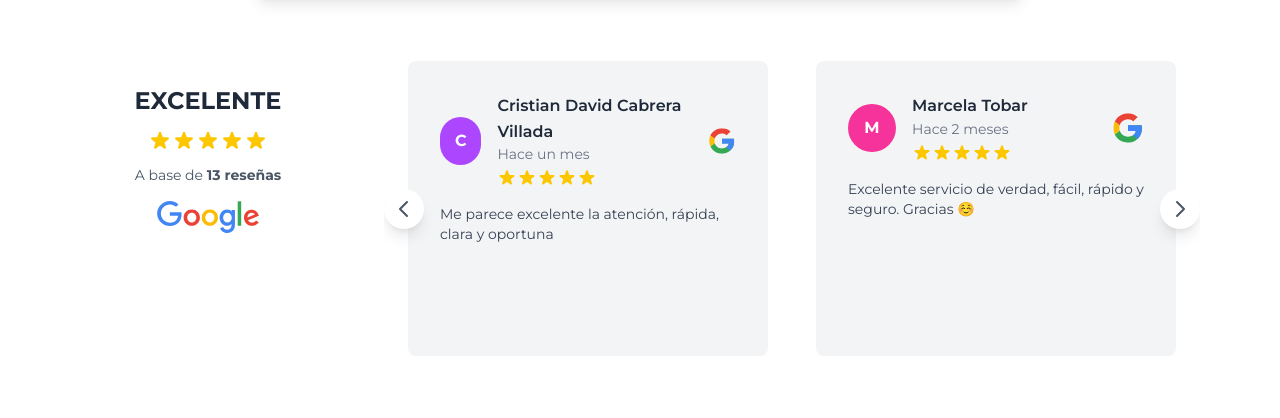
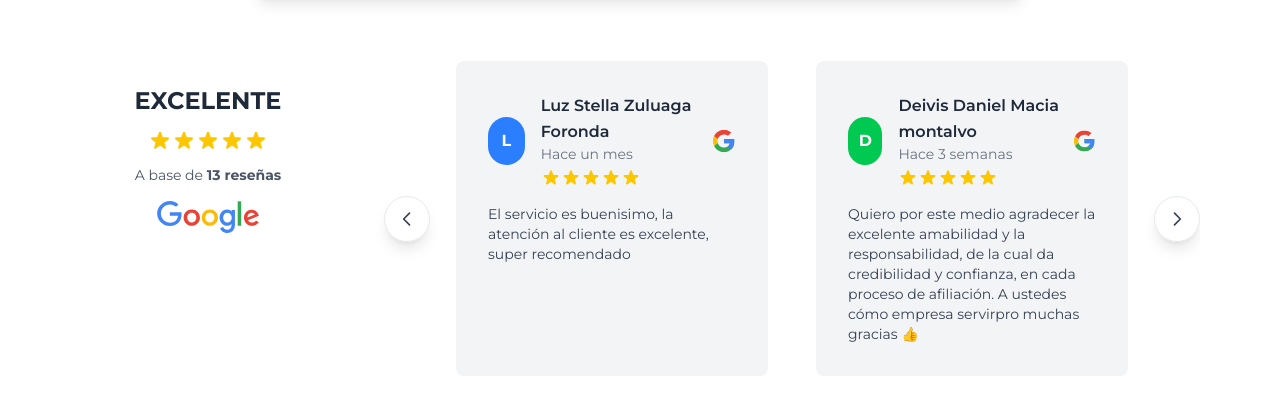
Before and after one commit to JohnatanRamos/ServirPro-Page, an Astro site: page / in a window 1280 px wide. Shown: the part 3084-3502 px from the top of the page. Built offline with nearby package versions, Linux system fonts and the light colour scheme; Astro itself is replaced by a stand-in of ours; grey boxes are pictures that could not be loaded.

Commit message:
refactor(Testimonials): improve carousel layout and remove autoplay
- Restructure carousel buttons to be more visually consistent
- Increase visible reviews from 2 to 3 per view
- Remove autoplay functionality to simplify interaction

```diff
--- a/src/components/sections/Testimonials.astro
+++ b/src/components/sections/Testimonials.astro
@@ -160,8 +160,19 @@
                     </div>
 
                     <!-- Carrusel de reseñas -->
-                    <div class="flex-1 min-w-0 lg:flex-[3]">
-                        <div class="relative overflow-hidden">
+                    <div class="flex-1 min-w-0 lg:flex-[3] relative">
+                        <!-- Botón anterior -->
+                        <button onclick="previousReview();"
+                            class="absolute left-0 top-1/2 transform -translate-y-1/2 bg-white/80 backdrop-blur-sm shadow-lg rounded-full p-3 hover:bg-white hover: transition-all z-20 border border-gray-200">
+                            <svg class="w-5 h-5 text-gray-700" fill="none" stroke="currentColor"
+                                viewBox="0 0 24 24">
+                                <path stroke-linecap="round" stroke-linejoin="round" stroke-width="2"
+                                    d="M15 19l-7-7 7-7"></path>
+                            </svg>
+                        </button>
+
+                        <!-- Contenedor del carrusel -->
+                        <div class="mx-12 overflow-hidden">
                             <div id="reviews-carousel"
                                 class="flex transition-transform duration-300 ease-in-out">
                                 {reviews.map((review) => (
@@ -174,25 +185,17 @@
                                     />
                                 ))}
                             </div>
+                        </div>
 
-                            <!-- Controles del carrusel -->
-                            <button onclick="previousReview(); pauseReviewAutoPlayOnInteraction();"
-                                class="absolute left-0 top-1/2 transform -translate-y-1/2 bg-white shadow-lg rounded-full p-2 hover:bg-gray-50 transition-all z-10">
-                                <svg class="w-6 h-6 text-gray-600" fill="none" stroke="currentColor"
-                                    viewBox="0 0 24 24">
-                                    <path stroke-linecap="round" stroke-linejoin="round" stroke-width="2"
-                                        d="M15 19l-7-7 7-7"></path>
-                                </svg>
-                            </button>
-                            <button onclick="nextReview(); pauseReviewAutoPlayOnInteraction();"
-                                class="absolute right-0 top-1/2 transform -translate-y-1/2 bg-white shadow-lg rounded-full p-2 hover:bg-gray-50 transition-all z-10">
-                                <svg class="w-6 h-6 text-gray-600" fill="none" stroke="currentColor"
-                                    viewBox="0 0 24 24">
-                                    <path stroke-linecap="round" stroke-linejoin="round" stroke-width="2"
-                                        d="M9 5l7 7-7 7"></path>
-                                </svg>
-                            </button>
-                        </div>
+                        <!-- Botón siguiente -->
+                        <button onclick="nextReview();"
+                            class="absolute right-0 top-1/2 transform -translate-y-1/2 bg-white/80 backdrop-blur-sm shadow-lg rounded-full p-3 hover:bg-white hover:transition-all z-20 border border-gray-200">
+                            <svg class="w-5 h-5 text-gray-700" fill="none" stroke="currentColor"
+                                viewBox="0 0 24 24">
+                                <path stroke-linecap="round" stroke-linejoin="round" stroke-width="2"
+                                    d="M9 5l7 7-7 7"></path>
+                            </svg>
+                        </button>
                     </div>
                 </div>
             </div>
@@ -203,20 +206,19 @@
 <script>
     let currentReviewIndex = 0;
     const totalReviews = 13;
-    const reviewsPerView = 2; // Mostrar 2 cards a la vez
-    let reviewAutoPlayInterval;
+    const reviewsPerView = 3; // Mostrar 3 cards a la vez
 
     function updateReviewCarousel() {
         const carousel = document.getElementById('reviews-carousel');
         if (carousel) {
-            // Calcular el desplazamiento: cada card ocupa 50% del ancho
+            // Calcular el desplazamiento: cada card ocupa 33.333% del ancho
             const translateX = -(currentReviewIndex * (100 / reviewsPerView));
             carousel.style.transform = `translateX(${translateX}%)`;
         }
     }
 
     function nextReview() {
-        // Máximo índice considerando que mostramos 2 cards
+        // Máximo índice considerando que mostramos 3 cards
         const maxIndex = totalReviews - reviewsPerView;
         currentReviewIndex = currentReviewIndex >= maxIndex ? 0 : currentReviewIndex + 1;
         updateReviewCarousel();
@@ -228,31 +230,12 @@
         updateReviewCarousel();
     }
 
-    function startReviewAutoPlay() {
-        reviewAutoPlayInterval = setInterval(nextReview, 4000);
-    }
-
-    function stopReviewAutoPlay() {
-        if (reviewAutoPlayInterval) {
-            clearInterval(reviewAutoPlayInterval);
-            reviewAutoPlayInterval = null;
-        }
-    }
-
-    function pauseReviewAutoPlayOnInteraction() {
-        stopReviewAutoPlay();
-        // Reiniciar autoplay después de 8 segundos
-        setTimeout(startReviewAutoPlay, 8000);
-    }
-
     // Inicializar cuando el DOM esté listo
     document.addEventListener('DOMContentLoaded', function() {
         updateReviewCarousel();
-        startReviewAutoPlay();
     });
 
     // Hacer las funciones globales para que funcionen con onclick
     window.nextReview = nextReview;
     window.previousReview = previousReview;
-    window.pauseReviewAutoPlayOnInteraction = pauseReviewAutoPlayOnInteraction;
 </script>
```
